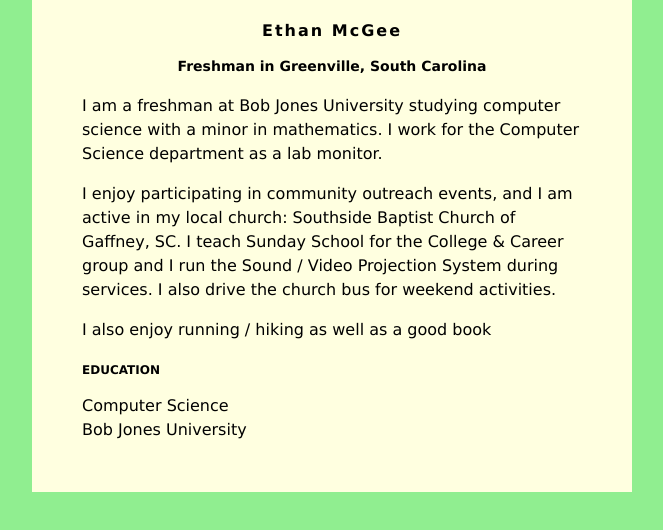
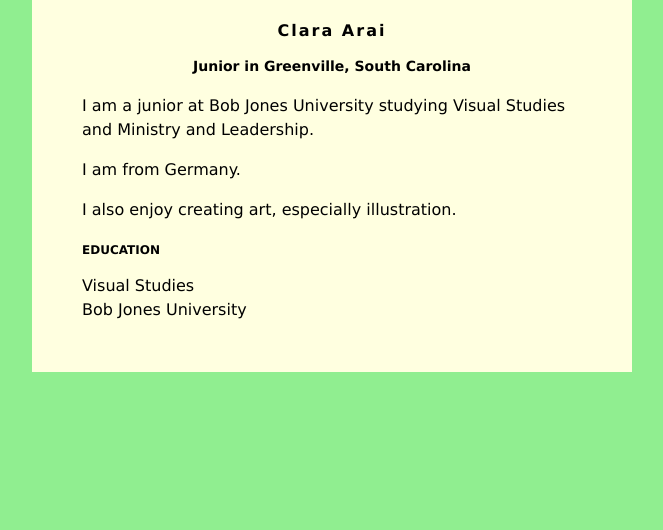
Before and after one commit to clarayoko/clarayoko.github.io, a plain HTML site: page index.html in a window 1280 px wide. Shown: the whole page, without its empty margins (308-971 px from the left). Drawn offline with Linux system fonts and the light colour scheme.

Commit message:
Update index.html

```diff
--- a/index.html
+++ b/index.html
@@ -30,19 +30,19 @@
 </head>
 <body>
     <div id="content">
-        <h1>Ethan McGee</h1>
-        <h2>Freshman in Greenville, South Carolina</h2>
+        <h1>Clara Arai</h1>
+        <h2>Junior in Greenville, South Carolina</h2>
 
-         <p>I am a freshman at Bob Jones University studying computer science with a minor in mathematics. I work for the Computer Science department as a lab monitor.</p>
+         <p>I am a junior at Bob Jones University studying Visual Studies and Ministry and Leadership.</p>
          <p>
-            I enjoy participating in community outreach events, and I am active in my local church: Southside Baptist Church of Gaffney, SC.  I teach Sunday School for the College &amp; Career group and I run the Sound / Video Projection System during services.  I also drive the church bus for weekend activities.
+            I am from Germany.
          </p>
          <p>
-            I also enjoy running / hiking as well as a good book
+            I also enjoy creating art, especially illustration.
          </p>
 
         <h3>EDUCATION</h3>
-        Computer Science<br>
+        Visual Studies<br>
         Bob Jones University
     </div>
 
```
